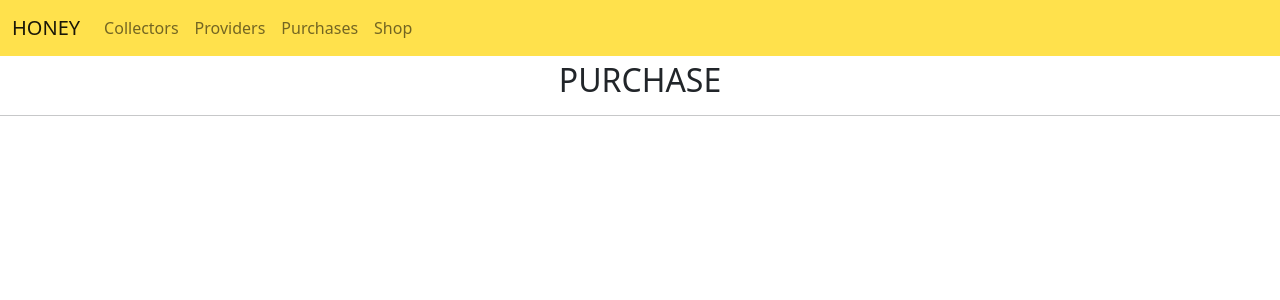
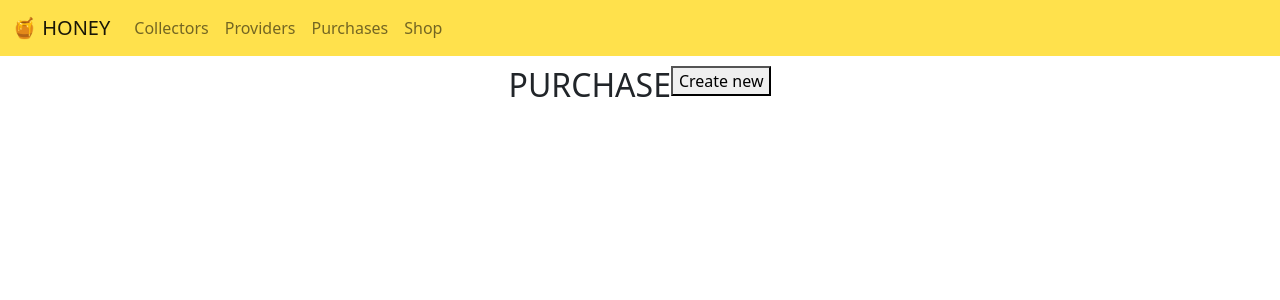
Before and after one commit to Araaancg/learning, a Flask app: page /honey/purchase in a window 1280 px wide. Shown: the top 300 px of the page. Run offline with Flask 2, Linux system fonts and the light colour scheme; data that the repository does not hold is empty.

Commit message:
purchases done + button create new por,coll

```diff
--- a/db_server_sql/honey/api/api.py
+++ b/db_server_sql/honey/api/api.py
@@ -24,6 +24,7 @@ def get_tn(table_name):
     if request.method == "POST":
         new_row = insert_new_row(con,request,table_name)
         if new_row:
+            return redirect(f"http://localhost:5000/honey/{table_name}")
             return Response(get_all(con, table_name),content_type="application/json")
 
 @app.route("/honey/api/<table_name>/<id>")
--- a/db_server_sql/honey/api/funcs.py
+++ b/db_server_sql/honey/api/funcs.py
@@ -29,7 +29,7 @@ def insert_new_row(con,request,table):
         colle = str(next(cur.execute(f'''SELECT id_collector FROM collectors WHERE name='{request.form["collector"]}';'''), False))
         prov = str(next(cur.execute(f'''SELECT id_provider FROM providers WHERE name='{request.form["provider"]}';'''), False))
         date = request.form["date"] if request.form["date"] else dt.datetime.isoformat(dt.datetime.now()).split("T")[0]
-        query = f'''INSERT INTO {table} VALUES ('{create_id(con,table)}','{date}',{request.form["price"]},{request.form["quantity"]},'{colle[2:8]}','{prov[2:8]}');'''
+        query = f'''INSERT INTO {table} VALUES ('{create_id(con,table)}','{date}',{int(request.form["quantity"])*2},{request.form["quantity"]},'{colle[2:8]}','{prov[2:8]}');'''
         print(query)
         cur.execute(query)
         con().commit()
--- a/db_server_sql/honey/server/static/buy.css
+++ b/db_server_sql/honey/server/static/buy.css
@@ -1,5 +1,6 @@
-h1, h2 {
+h1 {
     text-align: center;
+    padding: 10px;
 }
 
 form {
--- a/db_server_sql/honey/server/static/index.css
+++ b/db_server_sql/honey/server/static/index.css
@@ -1,39 +1,37 @@
-h2 {
-    text-align: center;
-    padding-top: 5px;
+.top_part {
+    display: flex;
+    /* align-items: center; */
+    justify-content: center;
+    padding: 10px;
 }
-
-/* hr {
-    border: 1px solid #f9c74f;
-    height: 2px;
-    width: 80%;
-    margin-left: auto;
-    margin-right: auto;
-}*/
 
 .x_gb-primary {
     background-color: #ffe14c;
 }
 
-
-
-/* table {
-    border-collapse: collapse;
-    margin-left: auto;
-    margin-right: auto;
-    text-align: center;
-    width: 80%
+a:link {
+    text-decoration: none;
+    color: black;
 }
 
-th {
-    border: 1.5px solid black;
-    padding: 10px;
-    background-color: lightblue;
+a:visited {
+    text-decoration: none;
+    color: black;
 }
 
-td {
-    border: 1.5px solid black;
-    padding: 10px;
-    border-left: none;
-    border-right: none;
+a:hover {
+    font-weight: bold
+}
+
+/* .arancha {
+    display: flex;
+    justify-content: end;
+    flex-direction: row;
+    align-items: center;
 } */
+
+/* .x_button {
+    align-self: flex-end; comentar
+    justify-self: flex-end;
+    margin-left: 30%;
+} */
--- a/db_server_sql/honey/server/static/new.css
+++ b/db_server_sql/honey/server/static/new.css
@@ -1,5 +1,6 @@
 h1,h2{
     text-align: center;
+    padding: 10px;
 }
 
 form {
@@ -20,3 +21,7 @@ button {
     background-color: lightgrey;
     border-width: 1px;
 }
+
+.x_gb-primary {
+    background-color: #ffe14c;
+}
--- a/db_server_sql/honey/server/templates/buy.html
+++ b/db_server_sql/honey/server/templates/buy.html
@@ -13,7 +13,7 @@
 <body>
     <nav class="navbar navbar-expand-lg navbar-light x_gb-primary">
         <div class="container-fluid">
-          <a class="navbar-brand" href="#">HONEY</a>
+          <a class="navbar-brand" href="#">&#127855; HONEY</a>
           <button class="navbar-toggler" type="button" data-bs-toggle="collapse" data-bs-target="#navbarNav" aria-controls="navbarNav" aria-expanded="false" aria-label="Toggle navigation">
             <span class="navbar-toggler-icon"></span>
           </button>
@@ -35,10 +35,8 @@
           </div>
         </div>
     </nav>
-    <h1>SHOP</h1>
-    <h2>Buy honey</h2>
+    <h1>The Bee's shop &#128029;</h1>
     <form action="http://localhost:3000/honey/api/purchases" method="post">
-
         <br><label for="collector">What's your name?</label>
         <br><select name="collector" id="collector">
                 <option value="" selected>Choose here</option>
--- a/db_server_sql/honey/server/templates/index.html
+++ b/db_server_sql/honey/server/templates/index.html
@@ -15,7 +15,7 @@
 <body>
     <nav class="navbar navbar-expand-lg navbar-light x_gb-primary">
         <div class="container-fluid">
-          <a class="navbar-brand" href="#">HONEY</a>
+          <a class="navbar-brand" href="#">&#127855; HONEY</a>
           <button class="navbar-toggler" type="button" data-bs-toggle="collapse" data-bs-target="#navbarNav" aria-controls="navbarNav" aria-expanded="false" aria-label="Toggle navigation">
             <span class="navbar-toggler-icon"></span>
           </button>
@@ -36,7 +36,7 @@
                 {%endif%}
               </li>
               <li class="nav-item">
-                {%if table_name == "providers"%}
+                {%if table_name == "purchases"%}
                 <a class="nav-link active" href="http://127.0.0.1:5000/honey/purchases">Purchases</a>
                 {%else%}
                 <a class="nav-link" href="http://127.0.0.1:5000/honey/purchases">Purchases</a>
@@ -49,8 +49,13 @@
           </div>
         </div>
     </nav>
-    <h2>{{table_name.upper()}}</h2>
+    <div class=top_part>
+      <h2 class="heading">{{table_name.upper()}}</h2>
+      {%if table_name != "purchases"%}
+      <a href="http://localhost:5000/honey/new/{{table_name[0:-1]}}"><button class="button">Create new</button></a>
+      {%endif%}
       <hr>
+    </div>
     <table class="table" style="text-align: center;">
         <thead>
             <tr>
@@ -61,11 +66,16 @@
         </thead>
         <tbody>
             {%for person in info%}
-
             <tr>
                 {%for k,v in person.items()%}
                   {%if k !=type_id%}
+                    {%if k == "id_collector"%}
+                      <td><a href="http://localhost:5000/honey/collectors/{{person['id_collector']}}">{{v}}</a></td>
+                    {%elif k == "id_provider"%}
+                      <td><a href="http://localhost:5000/honey/providers/{{person['id_provider']}}">{{v}}</a></td>
+                    {%else%}
                       <td>{{v}}</td>
+                    {%endif%}
                   {%else%}
                     <td><a href="http://localhost:5000/honey/{{table_name}}/{{v}}">{{v}}</a></td>
                   {%endif%}
```
Also changed, not shown: db_server_sql/honey/server/templates/id.html (+9 -5 lines), db_server_sql/honey/server/templates/new.html (+25 -1 lines), db_server_sql/honey/api/honey.db. Lines whose indentation alone changed are shown as unchanged.
